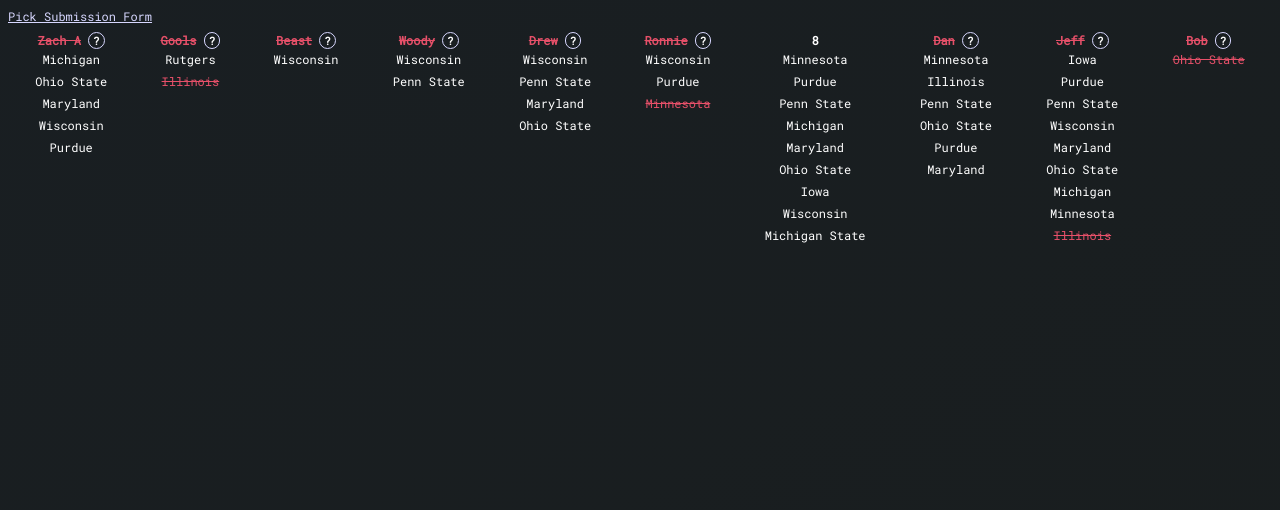
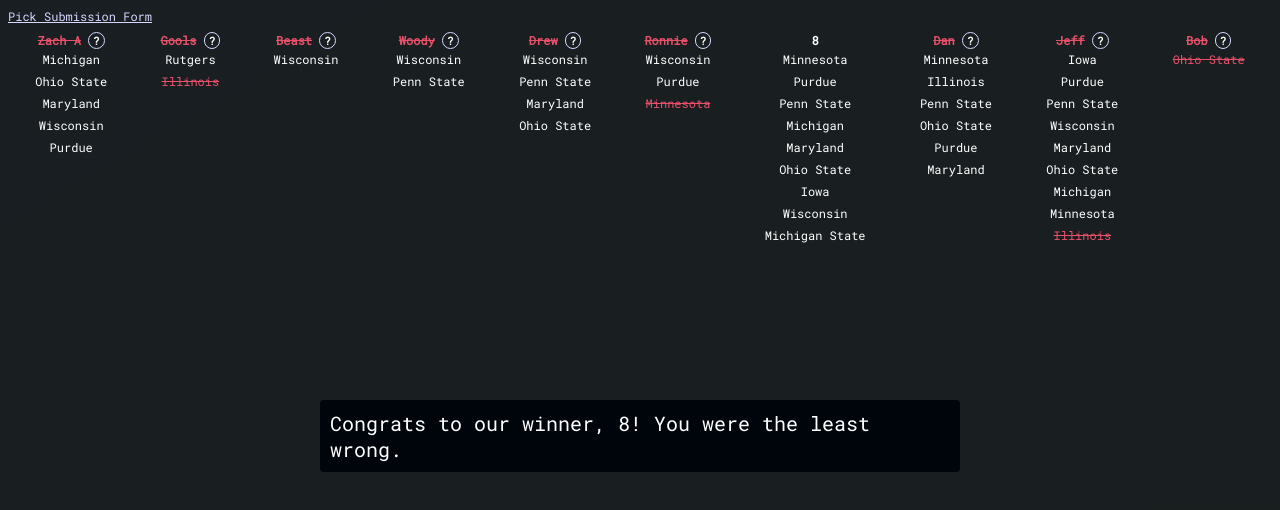
Before and after one commit to egools/BigTenSurvivorResults, a plain HTML site: page index.html in a window 1280 px wide. Drawn offline with nearby package versions, Linux system fonts and the light colour scheme.

Commit message:
add winner banner

```diff
--- a/index.html
+++ b/index.html
@@ -34,6 +34,9 @@
           </div>
         </div>
       </div>
+      <div v-if="HasWinner" class="winner-container">
+        <div>Congrats to our winner, {{WinnerName}}! You were the least wrong.</div>
+      </div>
     </div>
     <script src="https://cdn.jsdelivr.net/npm/vue@2"></script>
     <script src="survivor-data.js?v=2.0"></script>
--- a/styles.css
+++ b/styles.css
@@ -84,3 +84,14 @@
     visibility: visible;
     opacity: 1;
 }
+
+.winner-container {
+    position: absolute;
+    top: 50%;
+    left: 50%;
+    transform: translateX(-50%);
+    background-color: rgb(0, 5, 12);
+    border-radius: 4px;
+    padding: 10px;
+    font-size: 20px;
+}
```
